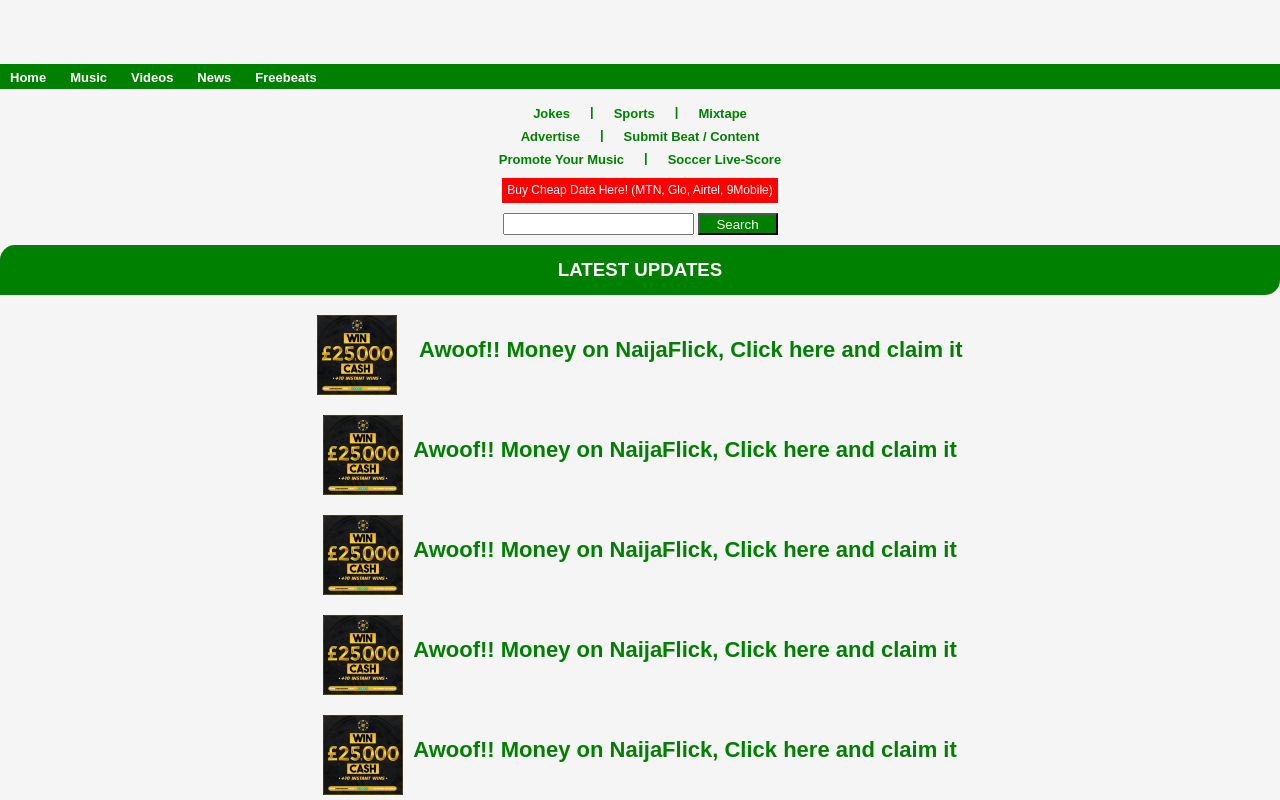
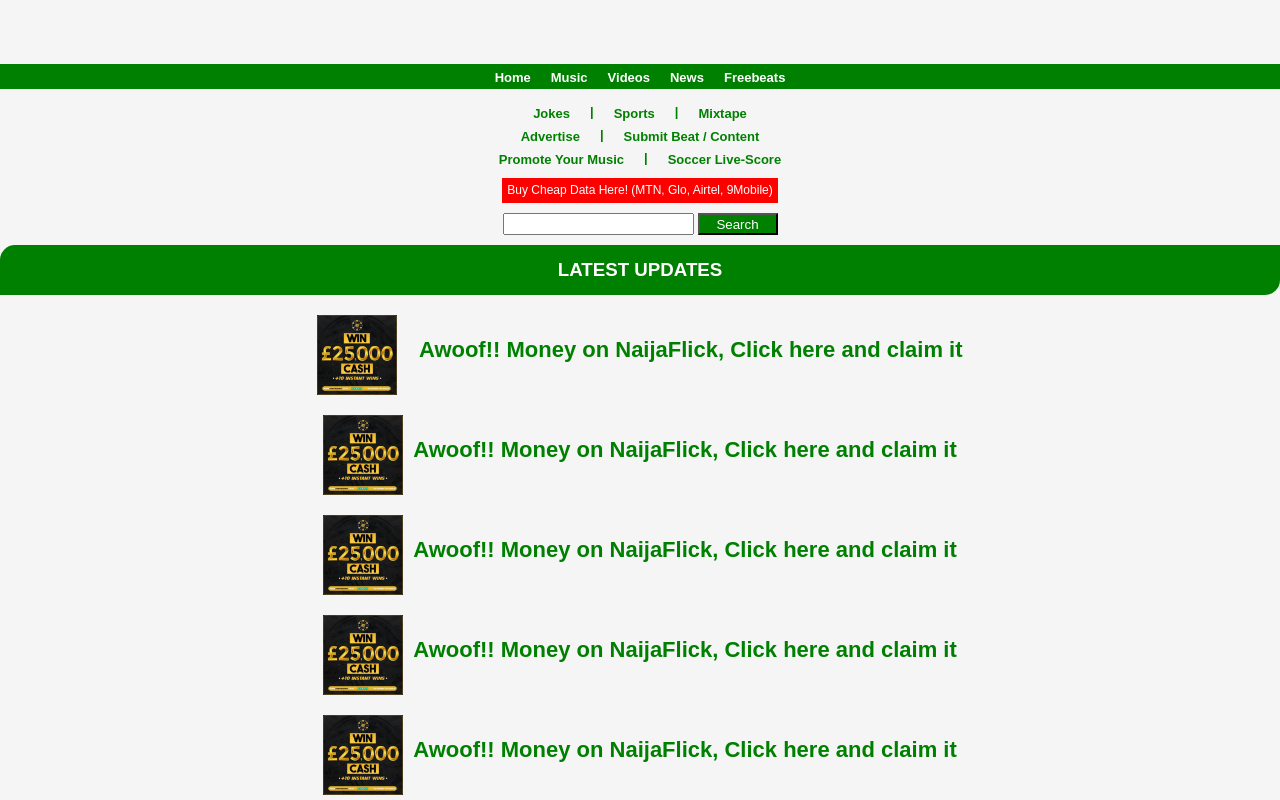
Before and after one commit to Sarmming/NaijaFlick.com, a plain HTML site: page index.html in a window 1280 px wide. Shown: the top 800 px of the page. Drawn offline with Linux system fonts and the light colour scheme.

Commit message:
style.css

```diff
--- a/style.css
+++ b/style.css
@@ -28,8 +28,7 @@ body div .topbar{
     height: 25px;
 }
 body div div ul{
-    width: 100vw;
-    display: block;
+    display: flex;
     align-content: center;
     justify-content: center;
 
@@ -146,7 +145,7 @@ body div div ul .awoof25000 img{
     justify-content: center;
 }
 body div div ul .awoof25000 img:hover{
-    width: 85px;
+    width: 90px;
     margin-top: 10px;
     display: flex;
     align-items: center;
```
